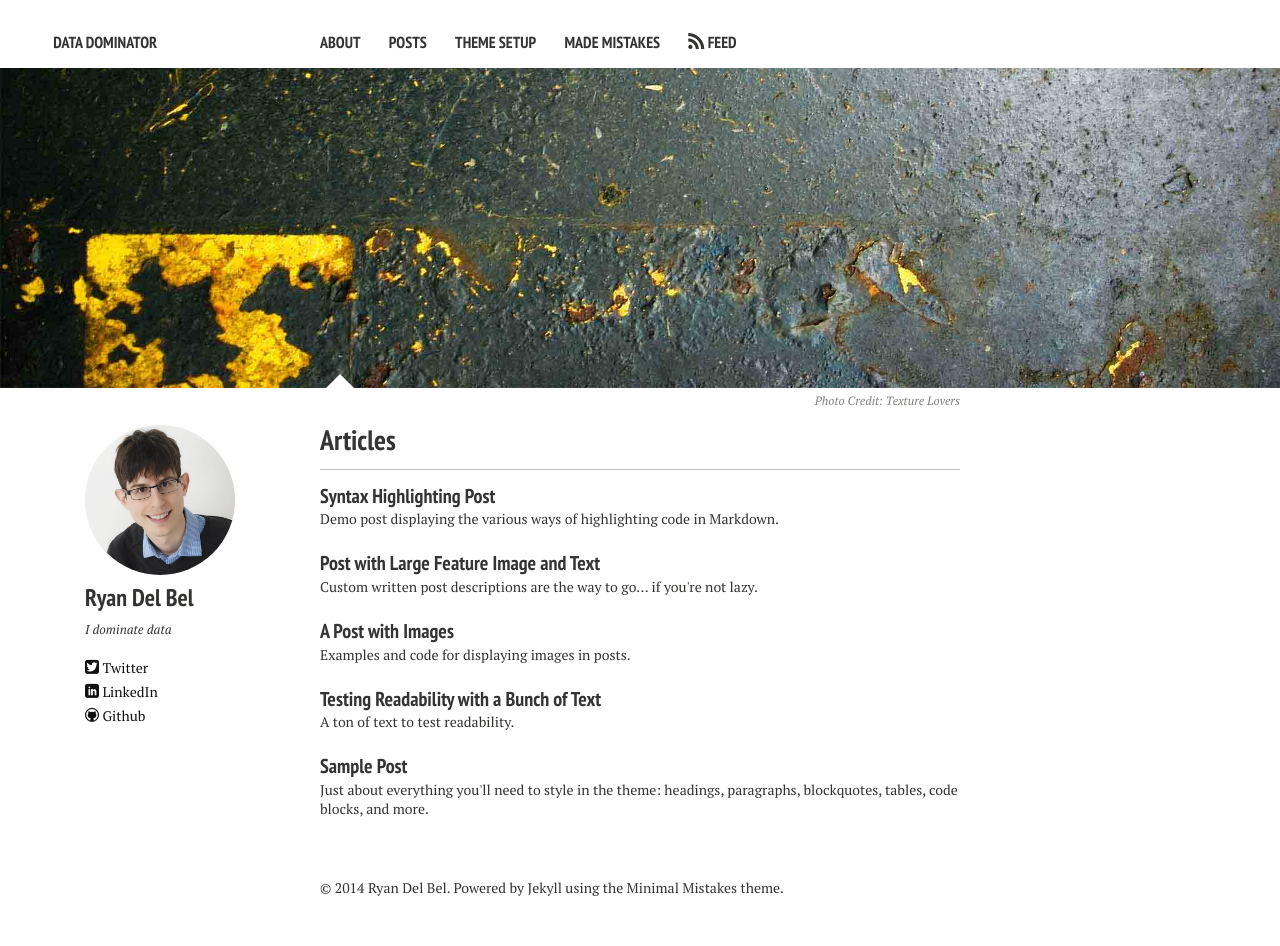
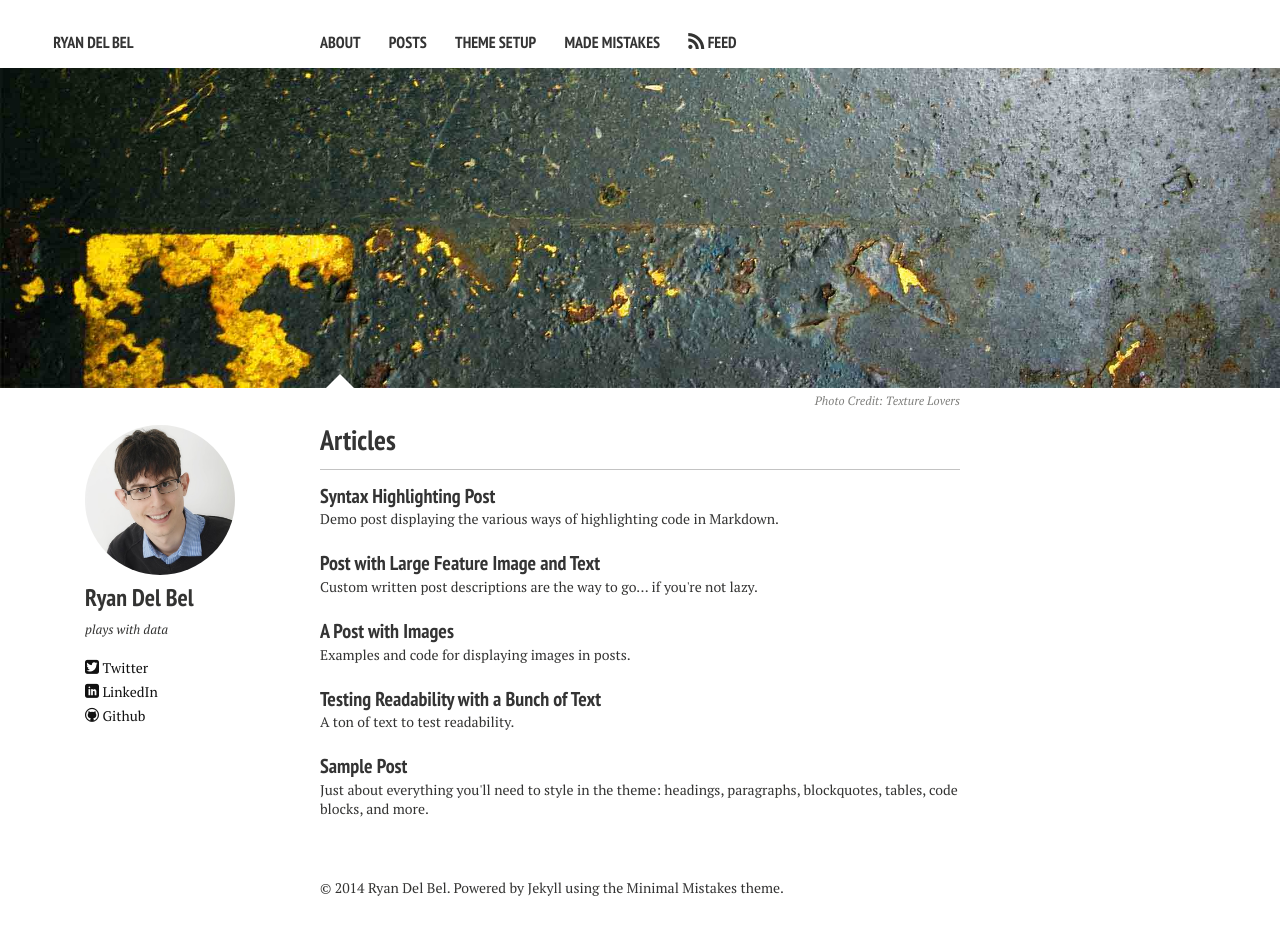
Before and after one commit to rdelbel/rdelbel.github.io, a Jekyll site: the page built from index.md, in a window 1280 px wide. Built offline with Jekyll 4.4.1, drawn with Linux system fonts in a browser that asks for light colours; nearby versions of some CDN libraries.

Commit message:
change short bio

```diff
--- a/_config.yml
+++ b/_config.yml
@@ -1,6 +1,6 @@
-title:            Data Dominator
-tagline:          Dominates Data
-description:      Data is Dominated
+title:            Ryan Del Bel
+tagline:
+description:
 # Your site's domain goes here. Leave localhost server or blank when working locally.
 url:             "http://rdelbel.github.io"
 
@@ -8,7 +8,7 @@ url:             "http://rdelbel.github.io"
 owner:
   name:           Ryan Del Bel
   avatar:         bio-photo.jpg
-  bio:            I dominate data
+  bio:            plays with data
   email:          rdelbel@gmail.com
   # Social networking links are used in author-bio sidebar. Update and remove as you like.
   twitter: rdelbel
```
